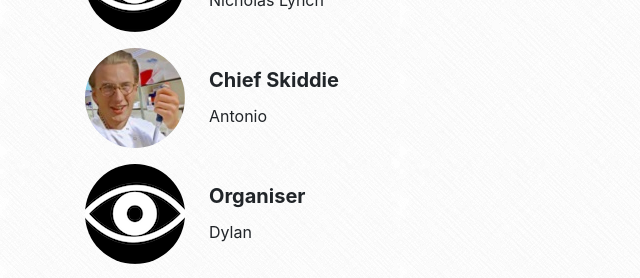
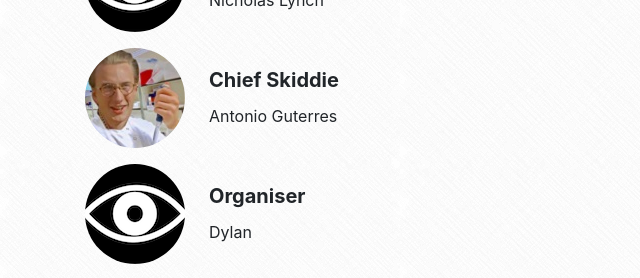
Before and after one commit to compsoc-edinburgh/website, a Jekyll site: the page built from _pages/team.html, in a window 1280 px wide and 900 px high, scrolled down 2077 px. Shown: the part 154-432 px from the top of the window, without its empty margins (0-640 px from the left). Built offline with Jekyll 4.4.1, drawn with Linux system fonts in a browser that asks for light colours; nearby versions of some CDN libraries.

Commit message:
Add last name to ant guts

```diff
--- a/_data/committee/2017-2018.yml
+++ b/_data/committee/2017-2018.yml
@@ -62,7 +62,7 @@ teams:
         role: Hacking Officer
         img: sigint-1.png
 
-      - name: Antonio
+      - name: Antonio Guterres
         role: Chief Skiddie
         img: antonio-1.jpg
 
```
